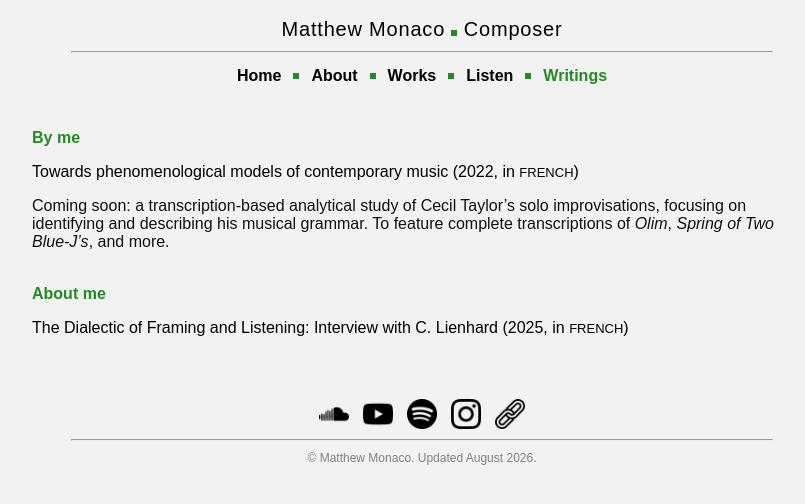
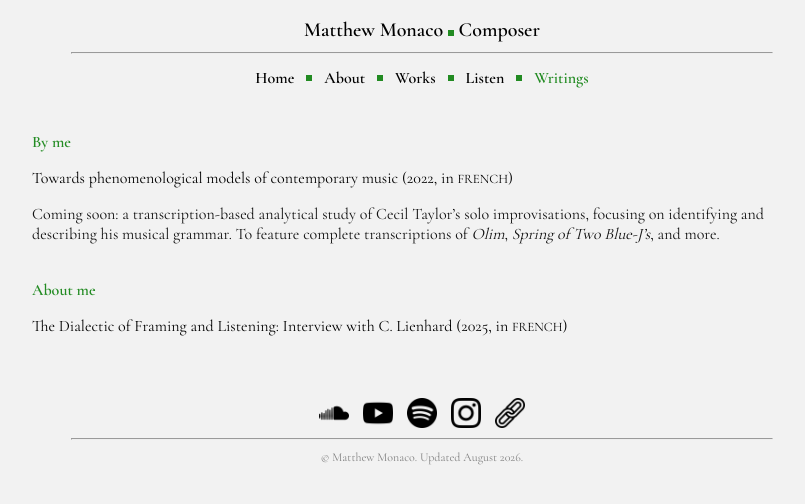
Before and after one commit to matthew-monaco/matthew-monaco.github.io, a Jekyll site: the page built from writings.md, in a window 1280 px wide. Shown: the top 504 px of the page, without its empty margins (218-1023 px from the left). Built offline with Jekyll 4.4.1, drawn with Linux system fonts in a browser that asks for light colours.

Commit message:
Update style.css

```diff
--- a/assets/style.css
+++ b/assets/style.css
@@ -5,8 +5,7 @@
 body {
   margin: 0;
   background: #f2f2f2;
-  font-family: "Josefin Sans", sans-serif;
-  font-weight: 200;
+  font-family: "Cormorant Garamond", serif;
   color: #111;
   text-align: left;
 }
@@ -30,12 +29,10 @@ body {
 }
 
 .site-title {
-  font-family: "Josefin Sans", sans-serif;
-  font-weight: 200;
+  font-weight: bold;
   text-decoration: none;
   color: black;
   font-size: 20px;
-  letter-spacing: 0.04em;
 }
 
 .site-title:hover {
```
